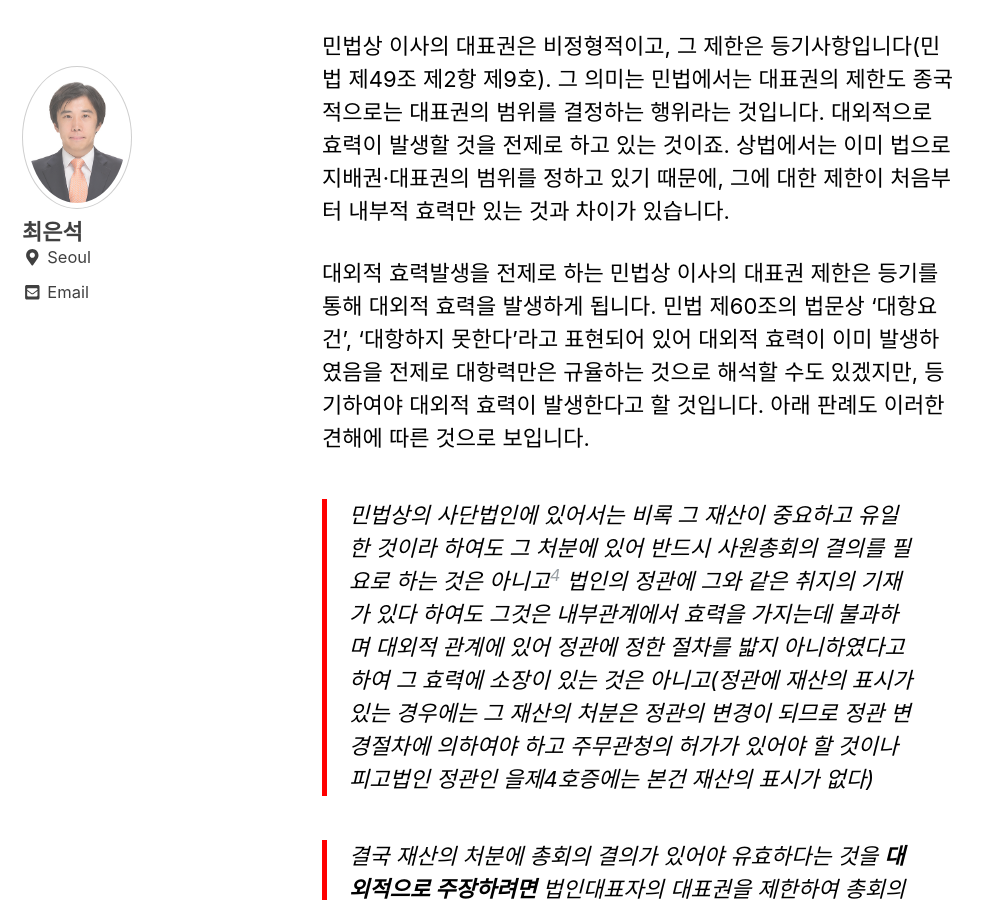
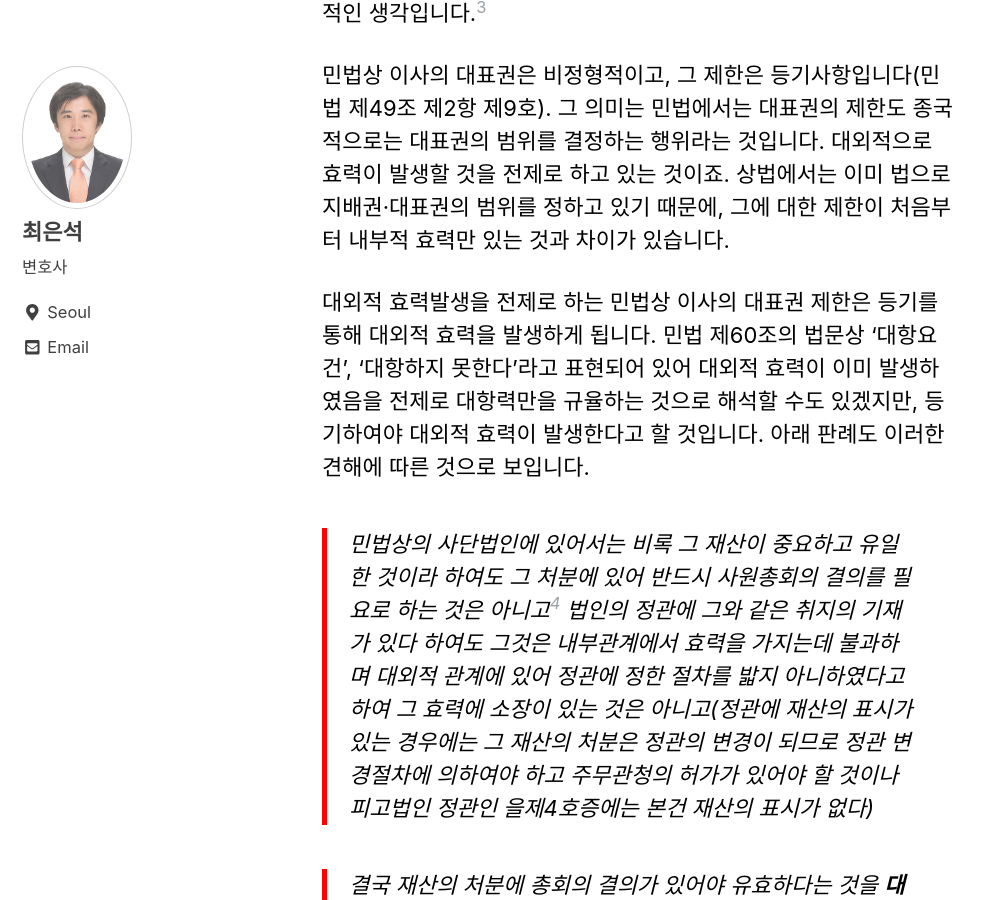
Before and after one commit to legaltalks/e-law.github.io, a Jekyll site: the page built from _posts/2018-07-20-민법상-이사의-대표권과-상법상-대표이사의-대표권.md, in a window 1280 px wide and 900 px high, scrolled down 4567 px. Shown: the whole window, without its empty margins (0-993 px from the left). Built offline with Jekyll 4.4.1, drawn with Linux system fonts in a browser that asks for light colours; cached includes are drawn as plain includes; nearby versions of some CDN libraries; some of the changed text lies outside the part shown.

```diff
--- a/_config.yml
+++ b/_config.yml
@@ -108,7 +108,7 @@ analytics:
 author:
   name             : "최은석"
   avatar           : "/assets/images/photo.jpg"
-  bio              : # "변호사"
+  bio              : "변호사"
   location         : "Seoul"
   email            :
   links:
--- a/_posts/2018-07-20-민법상-이사의-대표권과-상법상-대표이사의-대표권.md
+++ b/_posts/2018-07-20-민법상-이사의-대표권과-상법상-대표이사의-대표권.md
@@ -41,6 +41,7 @@ excerpt: "법학을 공부하다 보면 제3자에게 대항할 수 없는 경
 
 민법 제59조 제2항을 볼까요.
 > 제59조(이사의 대표권) 제2항 법인의 대표에 관하여는 대리에 관한 규정을 준용한다.
+
 이 조항을 대표와 대리의 유사성에 비추어 그냥 적어 놓은 것이라고 큰 의미 없이 받아들일 수도 있겠습니다만, 이사의 대표권을 제목으로 한 조문에 들어 있다는 사실은 우연처럼 보이지 않습니다.
 
 민법 제118조에서 권한을 정하지 아니한 대리인은 1. 보존행위, 2. 대리의 목적인 물건이나 권리의 성질을 변하지 아니하는 범위에서 그 이용 또는 개량하는 행위만을 할 수 있다고 정합니다.
@@ -58,7 +59,7 @@ excerpt: "법학을 공부하다 보면 제3자에게 대항할 수 없는 경
 
 민법상 이사의 대표권은 비정형적이고, 그 제한은 등기사항입니다(민법 제49조 제2항 제9호). 그 의미는 민법에서는 대표권의 제한도 종국적으로는 대표권의 범위를 결정하는 행위라는 것입니다. 대외적으로 효력이 발생할 것을 전제로 하고 있는 것이죠. 상법에서는 이미 법으로 지배권·대표권의 범위를 정하고 있기 때문에, 그에 대한 제한이 처음부터 내부적 효력만 있는 것과 차이가 있습니다.
 
-대외적 효력발생을 전제로 하는 민법상 이사의 대표권 제한은 등기를 통해 대외적 효력을 발생하게 됩니다. 민법 제60조의 법문상 '대항요건', '대항하지 못한다'라고 표현되어 있어 대외적 효력이 이미 발생하였음을 전제로 대항력만은 규율하는 것으로 해석할 수도 있겠지만, 등기하여야 대외적 효력이 발생한다고 할 것입니다. 아래 판례도 이러한 견해에 따른 것으로 보입니다.
+대외적 효력발생을 전제로 하는 민법상 이사의 대표권 제한은 등기를 통해 대외적 효력을 발생하게 됩니다. 민법 제60조의 법문상 '대항요건', '대항하지 못한다'라고 표현되어 있어 대외적 효력이 이미 발생하였음을 전제로 대항력만을 규율하는 것으로 해석할 수도 있겠지만, 등기하여야 대외적 효력이 발생한다고 할 것입니다. 아래 판례도 이러한 견해에 따른 것으로 보입니다.
 > 민법상의 사단법인에 있어서는 비록 그 재산이 중요하고 유일한 것이라 하여도 그 처분에 있어 반드시 사원총회의 결의를 필요로 하는 것은 아니고[^4] 법인의 정관에 그와 같은 취지의 기재가 있다 하여도 그것은 내부관계에서 효력을 가지는데 불과하며 대외적 관계에 있어 정관에 정한 절차를 밟지 아니하였다고 하여 그 효력에 소장이 있는 것은 아니고(정관에 재산의 표시가 있는 경우에는 그 재산의 처분은 정관의 변경이 되므로 정관 변경절차에 의하여야 하고 주무관청의 허가가 있어야 할 것이나 피고법인 정관인 을제4호증에는 본건 재산의 표시가 없다)
 
 > 결국 재산의 처분에 총회의 결의가 있어야 유효하다는 것을 **대외적으로 주장하려면** 법인대표자의 대표권을 제한하여 총회의 결의를 필요로 하는 취지의 **대표권 제한을 등기하므로써만 가능**할 것(대법원 1975. 4. 22. 선고 74다410 판결).
```
Also changed, not shown: _drafts/채권자대위소송과-채무자의-파산.md (added, +16 -0 lines), _news/2019-02-14-장래-이행판결의-주문-표시.md (+1 -1 lines), _pages/about.md (+3 -2 lines), _pages/year-archive-news.md (+1 -1 lines), 11 other files.
